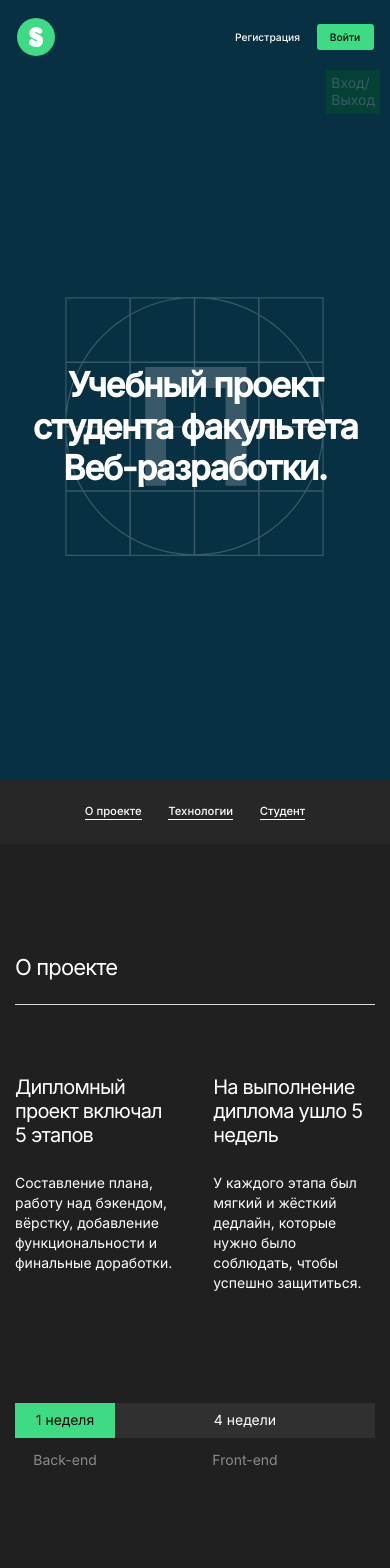
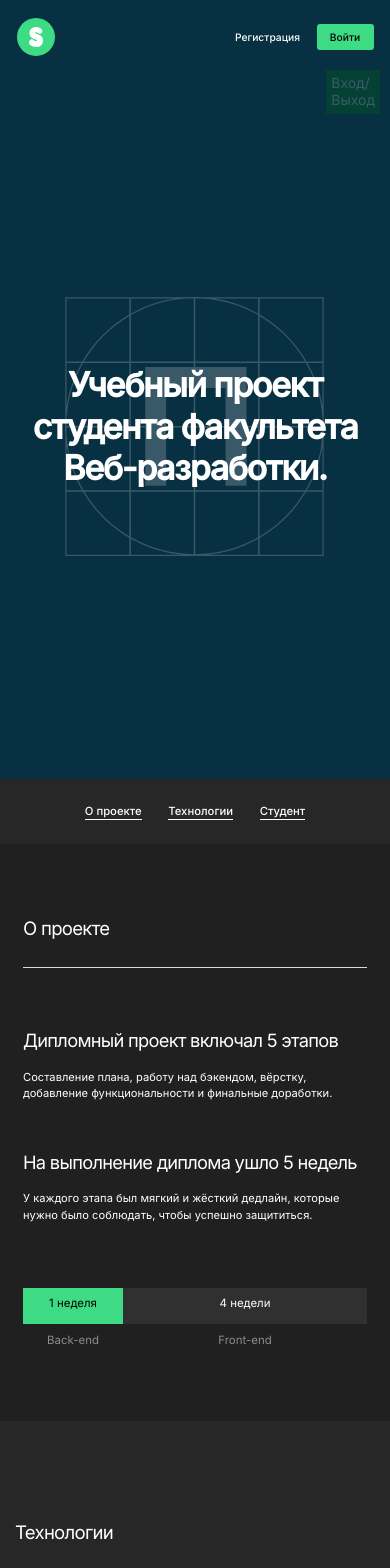
Before and after one commit to StMelik/movies-explorer-frontend, a React (Create React App) app: page / in a window 390 px wide. Shown: the top 1568 px of the page. Built offline with nearby package versions, Linux system fonts and the light colour scheme.

Commit message:
feat: адаптив блока о проекте

```diff
--- a/src/components/AboutProject/AboutProject.css
+++ b/src/components/AboutProject/AboutProject.css
@@ -1,5 +1,9 @@
 .project {
     padding: 110px 0;
+}
+
+.project__container {
+    padding: 0 50px;
 }
 
 .project__title {
@@ -9,7 +13,7 @@
 .project__description {
     display: flex;
     justify-content: space-between;
-    column-gap: 40px;
+    gap: 50px 40px;
     margin-bottom: 110px;
 }
 
@@ -39,6 +43,7 @@
 .project__progress-bar {
     padding: 9px 0;
     background-color: #303030;
+    min-height: 36px;
     margin-bottom: 14px;
 }
 
@@ -50,3 +55,65 @@
 .project__progress-title {
     color: #8b8b8b;
 }
+
+@media screen and (max-width: 1140px) {
+    .project {
+        padding: calc(90px + (110 - 90) * ((100vw - 768px) / (1140 - 768))) 0;
+    }
+
+    .project__description {
+        column-gap: calc(30px + (40 - 30) * ((100vw - 768px) / (1140 - 768)));
+        margin-bottom: calc(90px + (110 - 90) * ((100vw - 768px) / (1140 - 768)));
+    }
+
+    .project__description-title {
+        margin-bottom: calc(22px + (26 - 22) * ((100vw - 768px) / (1140 - 768)));
+    }
+
+    .project__description-text {
+        font-size: calc(12px + (14 - 12) * ((100vw - 768px) / (1140 - 768)));
+        line-height: calc(18px + (20 - 18) * ((100vw - 768px) / (1140 - 768)));
+    }
+}
+
+@media screen and (max-width: 768px) {
+    .project {
+        padding: calc(70px + (90 - 70) * ((100vw - 320px) / (768 - 320))) 0;
+    }
+
+    .project__container {
+        padding: 0 calc(18px + (50 - 18) * ((100vw - 320px) / (768 - 320)));
+    }
+
+    .project__title {
+        margin-bottom: calc(60px + (70 - 60) * ((100vw - 320px) / (768 - 320)));
+    }
+
+    .project__description {
+        margin-bottom: calc(60px + (90 - 60) * ((100vw - 320px) / (768 - 320)));
+    }
+
+    .project__description-title {
+        font-size: calc(18px + (20 - 18) * ((100vw - 320px) / (768 - 320)));
+        margin-bottom: calc(16px + (22 - 16) * ((100vw - 320px) / (768 - 320)));
+    }
+
+    .project__description-text {
+        font-size: calc(11px + (12 - 11) * ((100vw - 320px) / (768 - 320)));
+        line-height: calc(16px + (18 - 16) * ((100vw - 320px) / (768 - 320)));
+    }
+
+    .project__progress {
+        font-size: calc(11px + (14 - 11) * ((100vw - 320px) / (768 - 320)));
+    }
+
+    .project__progress-bar {
+        margin-bottom: calc(10px + (14 - 10) * ((100vw - 320px) / (768 - 320)));
+    }
+}
+
+@media screen and (max-width: 475px) {
+    .project__description {
+        flex-direction: column;
+    }
+}
--- a/src/components/App/App.css
+++ b/src/components/App/App.css
@@ -12,3 +12,10 @@
     padding-bottom: 23px;
     border-bottom: 1px solid #dadada;
 }
+
+@media screen and (max-width: 768px) {
+    .title {
+        font-size: calc(18px + (22 - 18) * ((100vw - 320px) / (768 - 320)));
+        padding-bottom: calc(28px + (23 - 28) * ((100vw - 320px) / (768 - 320)));
+    }
+}
```
